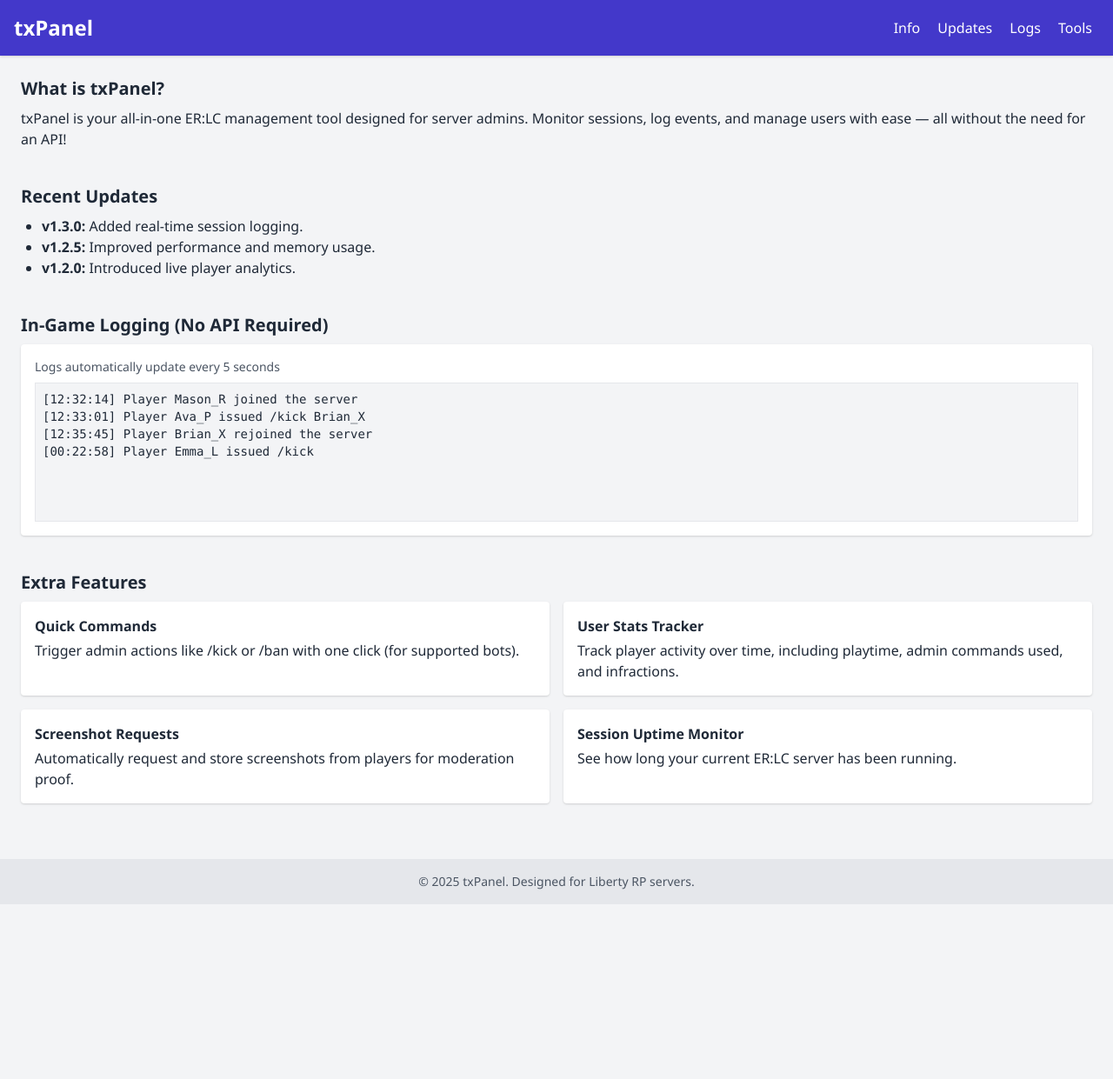
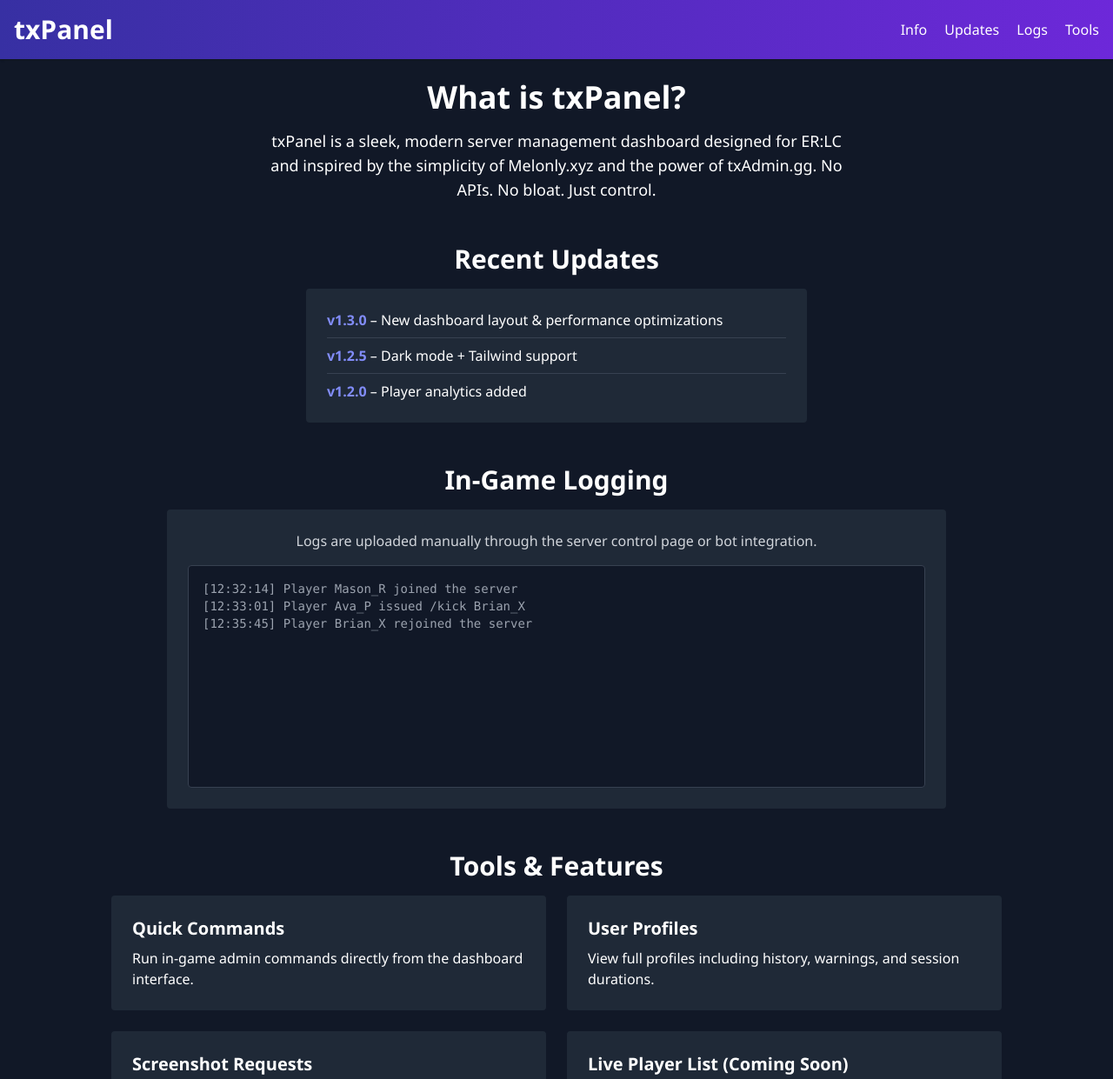
Before and after one commit to MasonRRR23451/txpanel, a plain HTML site: page index.html in a window 1280 px wide. Shown: the top 1241 px of the page at 87% size. Before the commit the page ends 1040 px from the top, so only its background shows below. Drawn offline with nearby package versions, Linux system fonts and the light colour scheme.

Commit message:
Update index.html

```diff
--- a/index.html
+++ b/index.html
@@ -9,98 +9,77 @@
     body { font-family: 'Segoe UI', Tahoma, Geneva, Verdana, sans-serif; }
   </style>
 </head>
-<body class="bg-gray-100 text-gray-800">
-  <header class="bg-indigo-700 text-white shadow p-4">
+<body class="bg-gray-900 text-white">
+  <header class="bg-gradient-to-r from-indigo-800 to-purple-700 shadow p-4">
     <div class="container mx-auto flex justify-between items-center">
-      <h1 class="text-2xl font-bold">txPanel</h1>
-      <nav>
-        <a href="#info" class="mx-2 hover:underline">Info</a>
-        <a href="#updates" class="mx-2 hover:underline">Updates</a>
-        <a href="#logs" class="mx-2 hover:underline">Logs</a>
-        <a href="#tools" class="mx-2 hover:underline">Tools</a>
+      <h1 class="text-3xl font-bold">txPanel</h1>
+      <nav class="space-x-4">
+        <a href="#info" class="hover:underline">Info</a>
+        <a href="#updates" class="hover:underline">Updates</a>
+        <a href="#logs" class="hover:underline">Logs</a>
+        <a href="#tools" class="hover:underline">Tools</a>
       </nav>
     </div>
   </header>
 
   <main class="container mx-auto p-6">
-    <section id="info" class="mb-10">
-      <h2 class="text-xl font-semibold mb-2">What is txPanel?</h2>
-      <p>txPanel is your all-in-one ER:LC management tool designed for server admins. Monitor sessions, log events, and manage users with ease — all without the need for an API!</p>
+    <section id="info" class="mb-12 text-center">
+      <h2 class="text-4xl font-semibold mb-4">What is txPanel?</h2>
+      <p class="text-lg max-w-2xl mx-auto">txPanel is a sleek, modern server management dashboard designed for ER:LC and inspired by the simplicity of Melonly.xyz and the power of txAdmin.gg. No APIs. No bloat. Just control.</p>
     </section>
 
-    <section id="updates" class="mb-10">
-      <h2 class="text-xl font-semibold mb-2">Recent Updates</h2>
-      <ul class="list-disc ml-6">
-        <li><strong>v1.3.0:</strong> Added real-time session logging.</li>
-        <li><strong>v1.2.5:</strong> Improved performance and memory usage.</li>
-        <li><strong>v1.2.0:</strong> Introduced live player analytics.</li>
-      </ul>
-    </section>
-
-    <section id="logs" class="mb-10">
-      <h2 class="text-xl font-semibold mb-2">In-Game Logging (No API Required)</h2>
-      <div class="bg-white shadow p-4 rounded">
-        <p class="text-sm text-gray-600 mb-2">Logs automatically update every 5 seconds</p>
-        <div id="logContainer" class="h-40 overflow-y-scroll bg-gray-100 p-2 text-sm font-mono border">
-          <!-- Sample Logs -->
-          <div>[12:32:14] Player Mason_R joined the server</div>
-          <div>[12:33:01] Player Ava_P issued /kick Brian_X</div>
-          <div>[12:35:45] Player Brian_X rejoined the server</div>
+    <section id="updates" class="mb-12">
+      <h2 class="text-3xl font-semibold mb-4 text-center">Recent Updates</h2>
+      <div class="max-w-xl mx-auto bg-gray-800 rounded p-6 space-y-2">
+        <div class="border-b border-gray-700 pb-2">
+          <strong class="text-indigo-400">v1.3.0</strong> – New dashboard layout & performance optimizations
+        </div>
+        <div class="border-b border-gray-700 pb-2">
+          <strong class="text-indigo-400">v1.2.5</strong> – Dark mode + Tailwind support
+        </div>
+        <div>
+          <strong class="text-indigo-400">v1.2.0</strong> – Player analytics added
         </div>
       </div>
     </section>
 
-    <section id="tools" class="mb-10">
-      <h2 class="text-xl font-semibold mb-2">Extra Features</h2>
-      <div class="grid md:grid-cols-2 gap-4">
-        <div class="bg-white p-4 shadow rounded">
-          <h3 class="font-bold mb-1">Quick Commands</h3>
-          <p>Trigger admin actions like /kick or /ban with one click (for supported bots).</p>
+    <section id="logs" class="mb-12">
+      <h2 class="text-3xl font-semibold mb-4 text-center">In-Game Logging</h2>
+      <div class="bg-gray-800 p-6 rounded max-w-4xl mx-auto">
+        <p class="text-gray-300 mb-4 text-center">Logs are uploaded manually through the server control page or bot integration.</p>
+        <div class="bg-gray-900 p-4 rounded h-64 overflow-y-auto border border-gray-700 text-sm font-mono">
+          <div class="text-gray-400">[12:32:14] Player Mason_R joined the server</div>
+          <div class="text-gray-400">[12:33:01] Player Ava_P issued /kick Brian_X</div>
+          <div class="text-gray-400">[12:35:45] Player Brian_X rejoined the server</div>
         </div>
-        <div class="bg-white p-4 shadow rounded">
-          <h3 class="font-bold mb-1">User Stats Tracker</h3>
-          <p>Track player activity over time, including playtime, admin commands used, and infractions.</p>
+      </div>
+    </section>
+
+    <section id="tools" class="mb-12">
+      <h2 class="text-3xl font-semibold mb-4 text-center">Tools & Features</h2>
+      <div class="grid md:grid-cols-2 gap-6 max-w-5xl mx-auto">
+        <div class="bg-gray-800 p-6 rounded">
+          <h3 class="text-xl font-bold mb-2">Quick Commands</h3>
+          <p>Run in-game admin commands directly from the dashboard interface.</p>
         </div>
-        <div class="bg-white p-4 shadow rounded">
-          <h3 class="font-bold mb-1">Screenshot Requests</h3>
-          <p>Automatically request and store screenshots from players for moderation proof.</p>
+        <div class="bg-gray-800 p-6 rounded">
+          <h3 class="text-xl font-bold mb-2">User Profiles</h3>
+          <p>View full profiles including history, warnings, and session durations.</p>
         </div>
-        <div class="bg-white p-4 shadow rounded">
-          <h3 class="font-bold mb-1">Session Uptime Monitor</h3>
-          <p>See how long your current ER:LC server has been running.</p>
+        <div class="bg-gray-800 p-6 rounded">
+          <h3 class="text-xl font-bold mb-2">Screenshot Requests</h3>
+          <p>Request & store screenshots from players for staff review.</p>
+        </div>
+        <div class="bg-gray-800 p-6 rounded">
+          <h3 class="text-xl font-bold mb-2">Live Player List (Coming Soon)</h3>
+          <p>See who is online and their active roles and locations.</p>
         </div>
       </div>
     </section>
   </main>
 
-  <footer class="bg-gray-200 text-center p-4 text-sm text-gray-600">
-    &copy; 2025 txPanel. Designed for Liberty RP servers.
+  <footer class="bg-gray-800 text-center p-4 text-sm text-gray-500">
+    &copy; 2025 txPanel. Crafted with simplicity and power in mind.
   </footer>
-
-  <script>
-    // Simulate live logs (client-side only demo)
-    const logContainer = document.getElementById("logContainer");
-    setInterval(() => {
-      const now = new Date();
-      const time = now.toTimeString().split(" ")[0];
-      const newLog = document.createElement("div");
-      const fakeEvents = [
-        "joined the server",
-        "left the server",
-        "issued /kick",
-        "issued /warn",
-        "issued /ban"
-      ];
-      const event = fakeEvents[Math.floor(Math.random() * fakeEvents.length)];
-      newLog.textContent = `[${time}] Player ${randomName()} ${event}`;
-      logContainer.appendChild(newLog);
-      logContainer.scrollTop = logContainer.scrollHeight;
-    }, 5000);
-
-    function randomName() {
-      const names = ["Alex_R", "Mason_R", "Chris_T", "Emma_L", "Liam_W"];
-      return names[Math.floor(Math.random() * names.length)];
-    }
-  </script>
 </body>
 </html>
```
